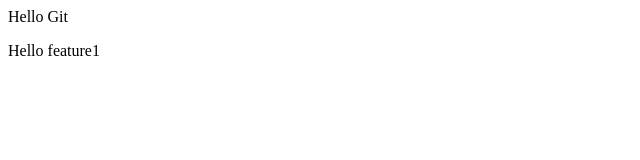
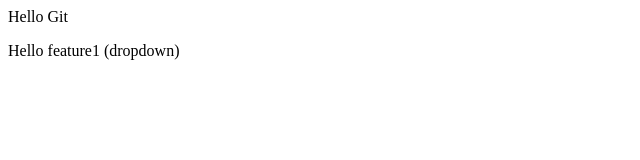
Before and after one commit to kartik1799/git-init, a plain HTML site: page index.html in a window 1280 px wide. Shown: the full height of the page, 0-640 px from the left. Drawn offline with Linux system fonts and the light colour scheme.

```diff
--- a/index.html
+++ b/index.html
@@ -1,2 +1,2 @@
 <p>Hello Git</p>
-<p>Hello feature1</p>
+<p>Hello feature1 (dropdown)</p>
```
